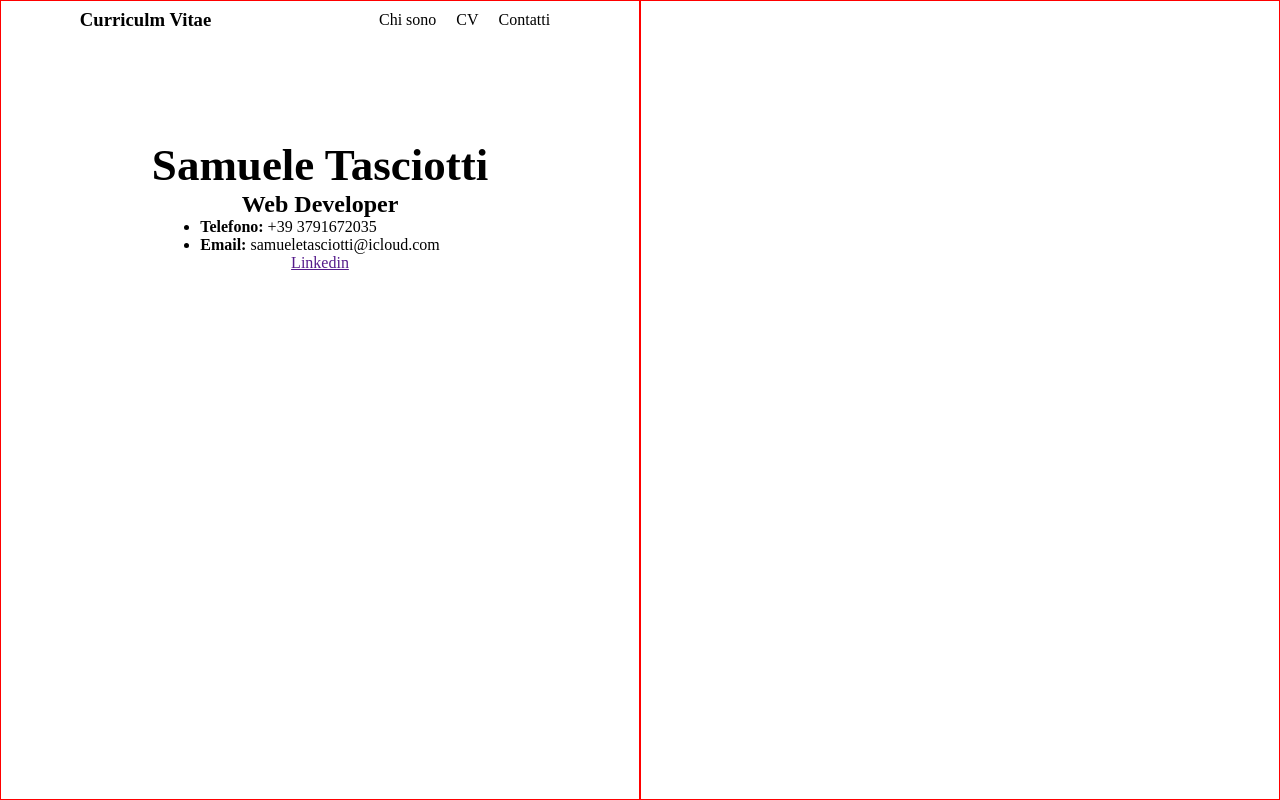
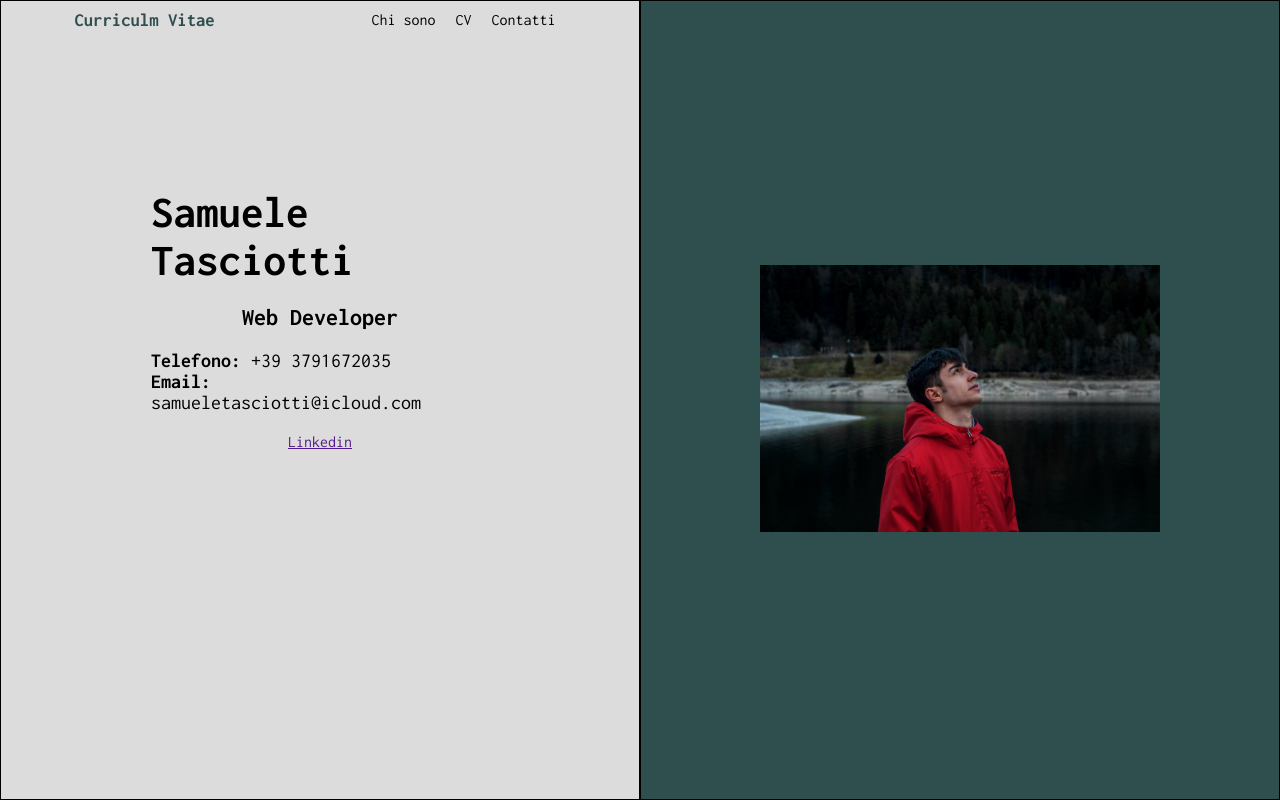
Before and after one commit to Samueletasciotti00/mysite-0.0, a Vue app: page / in a window 1280 px wide. Built offline with nearby package versions, Linux system fonts and the light colour scheme.

Commit message:
feat: click full screen

```diff
--- a/index.html
+++ b/index.html
@@ -4,6 +4,11 @@
     <meta charset="UTF-8" />
     <link rel="icon" type="image/svg+xml" href="/vite.svg" />
     <meta name="viewport" content="width=device-width, initial-scale=1.0" />
+
+    <!-- Google fonts -->
+    <link rel="preconnect" href="https://fonts.googleapis.com">
+    <link rel="preconnect" href="https://fonts.gstatic.com" crossorigin>
+    <link href="https://fonts.googleapis.com/css2?family=Inconsolata:wght@200..900&family=Open+Sans:ital,wght@0,300..800;1,300..800&family=Roboto:ital,wght@0,100;0,300;0,400;0,500;0,700;0,900;1,100;1,300;1,400;1,500;1,700;1,900&display=swap" rel="stylesheet">
     <title>Vite + Vue</title>
   </head>
   <body>
--- a/src/App.vue
+++ b/src/App.vue
@@ -1,14 +1,16 @@
 <script>
     // IMPORT dei componenti
+    import AppRight from './components/AppRight.vue';
     import HeaderLeft from './components/HeaderLeft.vue'
     import MainApp from './components/MainApp.vue';
 
     // Export
     export default {
       components: {
-      HeaderLeft,
-      MainApp
-  }
+          HeaderLeft,
+          MainApp,
+          AppRight
+    }
 }
 </script>
 
@@ -19,7 +21,7 @@
   <div id="container">
 
     <!-- LEFT -->
-    <div class="debug">
+    <div id="info" class="space">
 
       <!-- Header -->
       <HeaderLeft />
@@ -28,7 +30,9 @@
       <MainApp />
     </div>
 
-    <div class="debug"></div>
+    <div id="pick" class="space">
+      <AppRight />
+    </div>
   </div>
 </template>
 
@@ -36,15 +40,30 @@
 
   /* Container dividi app */
   #container{
-    display: flex;
+
     width: 100vw;
     height: 100vh;
+    /* Flex */
+    display: flex;
+  }
+
+  #pick{
+    background-color: #2F4F4F;
+
+    /* Flex */
+    display: flex;
+    justify-content: space-around;
+    align-items: center;
+  }
+
+  #info{
+    background-color: #DCDCDC;
   }
 
   /* DEBUG */
-  .debug{
+  .space{
     width: 50vw;
     height: 100%;
-    border: 1px solid red;
+    border: 1px solid black;
   }
 </style>
--- /dev/null
+++ b/src/components/AppRight.vue
@@ -0,0 +1,80 @@
+<script>
+    export default{
+        data() {
+            return{
+                img: 'src/assets/img/IMG_3032.JPG'
+            }
+
+        },
+        methods: {
+            myFunction(x) {
+
+                //Selezionare classe/id per ridimensionamento
+                let destra = document.getElementById('pick');
+                let sinistra = document.getElementById('info');
+
+
+
+                if(x == null){
+                   this.x = 1;
+                } else if(this.x == 1){
+                    //Ridimensionamento
+                    destra.style.width = '100vw';
+
+                    sinistra.style.width = '0';
+
+                    this.x = 0;
+                } else {
+                    //Ridimensionamento
+                    destra.style.width = '50vw';
+
+                    sinistra.style.width = '50vw';
+
+                    this.x = 1;
+                }
+
+
+            }
+        }
+    }
+</script>
+
+<!-- Componente di Destra -->
+<template>
+
+    <!-- Foto utente -->
+    <div @click="myFunction(x)" class="img">
+        <img :src="img" alt="">
+    </div>
+</template>
+
+<!-- CSS -->
+<style scoped>
+    .img{
+        width: 400px;
+        border-radius: 100px;
+        img{
+            max-width: 100%;
+        }
+    }
+
+    .img:hover{
+        animation-name: zooImg;
+        animation-duration: 1s;
+    }
+
+    /* Gestione dell'hover sull' img */
+    @keyframes zooImg {
+        0% {
+            width: 400px;
+        }
+
+        50% {
+            width: 500px;
+        }
+
+        100% {
+            width: 400px;
+        }
+    }
+</style>
--- a/src/components/HeaderLeft.vue
+++ b/src/components/HeaderLeft.vue
@@ -25,7 +25,7 @@
         <!-- Voice -->
         <div id="voice">
             <ul>
-                <li v-for="voice in voices"><a href="#">{{ voice }}</a></li>
+                <li @click="myFunction" v-for="voice in voices"><a href="#">{{ voice }}</a></li>
             </ul>
         </div>
     </div>
@@ -40,6 +40,10 @@
         display: flex;
         justify-content: space-around;
         align-items: center;
+
+        h3{
+            color: #2F4F4F;
+        }
     }
 
     #voice{
@@ -54,14 +58,36 @@
             /* List */
             li{
                 margin: 10px;
+                font-size: 16px;
+            }
+
+            li a:hover{
+                animation-name: zooLi;
+                animation-duration: 1.5s;
+                color: red;
             }
 
             li a{
                 text-decoration: none;
                 color: black;
+
             }
         }
     }
 
+    /* Gestione dell'hover su gli li */
+    @keyframes zooLi {
+        0% {
+            font-size: 16px;
+        }
+
+        50% {
+            font-size: 21px;
+        }
+
+        100% {
+            font-size: 16px;
+        }
+    }
 
 </style>
--- a/src/components/MainApp.vue
+++ b/src/components/MainApp.vue
@@ -17,8 +17,8 @@
 
         <!-- Contatti -->
         <ul>
-            <li><b>Telefono:</b> +39 3791672035</li>
-            <li><b>Email:</b> samueletasciotti@icloud.com</li>
+            <li class="info"><b>Telefono:</b> +39 3791672035</li>
+            <li class="info"><b>Email:</b> samueletasciotti@icloud.com</li>
         </ul>
 
         <!-- Links -->
@@ -33,7 +33,9 @@
 <style scoped>
     /* Template */
     .box{
-        padding-top: 100px;
+        /* padding-top: 100px; */
+        margin: 150px;
+        gap: 20px;
         /* Flex */
         display: flex;
         flex-direction: column;
@@ -43,5 +45,10 @@
         h1{
             font-size: 45px;
         }
+
+        ul{
+            list-style: none;
+            font-size: 20px;
+        }
     }
 </style>
--- a/src/style.css
+++ b/src/style.css
@@ -2,4 +2,5 @@
     margin: 0;
     padding: 0;
     box-sizing: border-box;
+    font-family: 'Inconsolata'
 }
```
Also changed, not shown: src/assets/img/IMG_3032.JPG (added).
